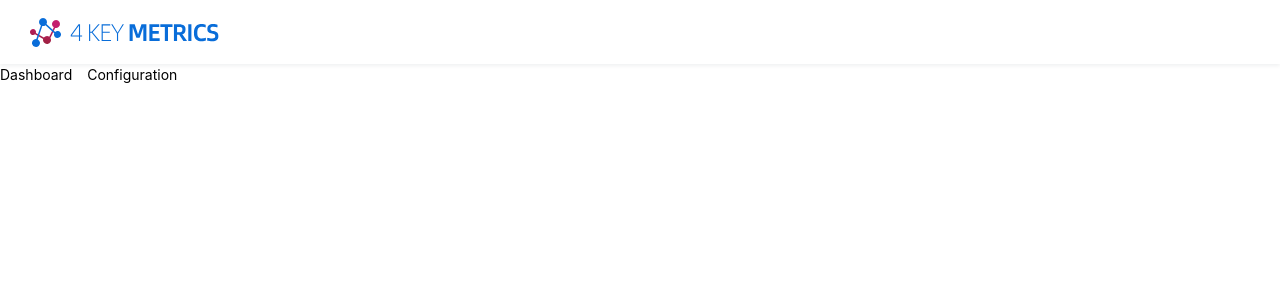
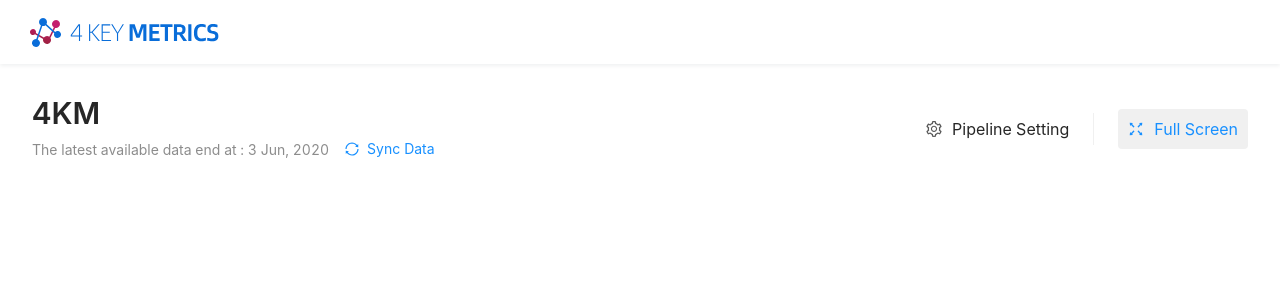
Before and after one commit to thoughtworks/metrik, a React app: page / in a window 1280 px wide. Shown: the top 300 px of the page. Built offline with nearby package versions, Linux system fonts and the light colour scheme.

Commit message:
[#99][Rui][Feat] build dashboard header

```diff
--- a/src/components/Nav.tsx
+++ /dev/null
@@ -1,20 +0,0 @@
-import { Link } from "react-router-dom";
-import React from "react";
-import { css } from "@emotion/react";
-
-const linkStyles = css({
-	fontSize: 14,
-	color: "#000",
-	marginRight: 15,
-});
-
-export const Nav = () => (
-	<>
-		<Link css={linkStyles} to={"/"}>
-			Dashboard
-		</Link>
-		<Link css={linkStyles} to={"/config"}>
-			Configuration
-		</Link>
-	</>
-);
--- /dev/null
+++ b/src/constants/styles.ts
@@ -0,0 +1,2 @@
+export const PRIMARY_COLOR = "#1890FF";
+export const SECONDARY_COLOR = "#F0F0F0";
--- a/src/dashboard/PageDashboard.tsx
+++ b/src/dashboard/PageDashboard.tsx
@@ -1,10 +1,73 @@
 import React from "react";
-import { Nav } from "../components/Nav";
+import { SettingOutlined, FullscreenOutlined, SyncOutlined } from "@ant-design/icons";
+import { Typography, Button } from "antd";
+import { SECONDARY_COLOR, PRIMARY_COLOR } from "../constants/styles";
+import { css } from "@emotion/react";
+
+const { Text, Title } = Typography;
+
+const containerStyles = css({
+	display: "flex",
+	alignItems: "center",
+	justifyContent: "space-between",
+	padding: "29px 32px",
+});
+
+const dividerStyles = css({
+	display: "inline-block",
+	borderRight: `1px solid ${SECONDARY_COLOR}`,
+	padding: "4px 24px 4px 0",
+});
+
+const settingStyles = css({
+	fontSize: 16,
+	padding: "5px 0",
+	cursor: "pointer",
+});
+
+const settingTextStyles = css({
+	marginLeft: 10,
+});
+
+const fullScreenStyles = css({
+	backgroundColor: SECONDARY_COLOR,
+	fontSize: 16,
+	borderRadius: 4,
+	padding: 10,
+	marginLeft: 24,
+	cursor: "pointer",
+});
+
+const fullScreenIconStyles = css({
+	color: PRIMARY_COLOR,
+});
+
+const fullScreenTextStyles = css({ marginLeft: 10, color: PRIMARY_COLOR });
 
 export const PageDashboard = () => {
 	return (
-		<div>
-			<Nav />
+		<div css={containerStyles}>
+			<div>
+				<Title level={2} style={{ marginBottom: 0 }}>
+					4KM
+				</Title>
+				<Text type={"secondary"}>The latest available data end at : 3 Jun, 2020</Text>
+				<Button type="link" icon={<SyncOutlined />}>
+					Sync Data
+				</Button>
+			</div>
+			<div>
+				<span css={dividerStyles}>
+					<span css={settingStyles}>
+						<SettingOutlined />
+						<Text css={settingTextStyles}>Pipeline Setting</Text>
+					</span>
+				</span>
+				<span css={fullScreenStyles}>
+					<FullscreenOutlined css={fullScreenIconStyles} />
+					<Text css={fullScreenTextStyles}>Full Screen</Text>
+				</span>
+			</div>
 		</div>
 	);
 };
```
